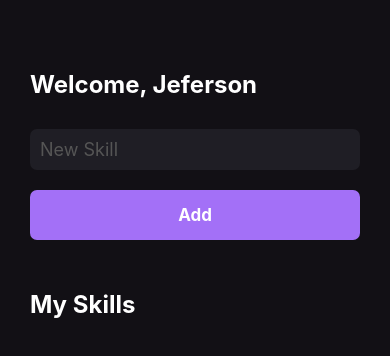
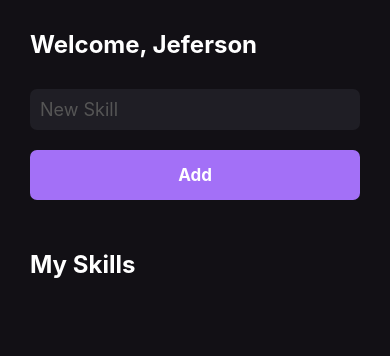
Before and after one commit to JeffyMesquita/myskills, a React Native app: screen / in a window 390 px wide. Shown: the top 356 px of the page. Built offline with nearby package versions, Linux system fonts and the light colour scheme.

Commit message:
ScrollView x Flatlist
Done

```diff
--- a/src/components/SKillCard.js
+++ b/src/components/SKillCard.js
@@ -3,11 +3,7 @@ import { TouchableOpacity, Text, StyleSheet } from 'react-native';
 
 export function SkillCard({ skill }) {
   return (
-    <TouchableOpacity
-      key={skill}
-      style={styles.buttonSkill}
-      activeOpacity={0.7}
-    >
+    <TouchableOpacity style={styles.buttonSkill} activeOpacity={0.7}>
       <Text style={styles.textSkill}>{skill}</Text>
     </TouchableOpacity>
   );
@@ -16,7 +12,7 @@ export function SkillCard({ skill }) {
 const styles = StyleSheet.create({
   textSkill: {
     color: '#FFF',
-    fontSize: 22,
+    fontSize: 18,
     fontWeight: 'bold',
   },
   buttonSkill: {
--- a/src/pages/Home.js
+++ b/src/pages/Home.js
@@ -1,11 +1,12 @@
 import React, { useState } from 'react';
 import {
+  View,
   ScrollView,
-  View,
   Text,
   StyleSheet,
   TextInput,
   Platform,
+  FlatList,
 } from 'react-native';
 import { Button } from '../components/Button';
 import { SkillCard } from '../components/SKillCard';
@@ -19,7 +20,7 @@ export function Home() {
   }
 
   return (
-    <ScrollView style={styles.container}>
+    <View style={styles.container}>
       <Text style={styles.title}>Welcome, Jeferson</Text>
       <TextInput
         style={styles.input}
@@ -32,10 +33,12 @@ export function Home() {
 
       <Text style={[styles.title, { marginVertical: 50 }]}>My Skills</Text>
 
-      {mySkills.map(skill => (
-        <SkillCard skill={skill} />
-      ))}
-    </ScrollView>
+      <FlatList
+        data={mySkills}
+        keyExtractor={item => item}
+        renderItem={({ item }) => <SkillCard skill={item} />}
+      />
+    </View>
   );
 }
 
@@ -44,7 +47,7 @@ const styles = StyleSheet.create({
     flex: 1,
     backgroundColor: '#121015',
     paddingHorizontal: 30,
-    paddingVertical: 70,
+    paddingTop: 30,
   },
   title: {
     color: '#FFF',
```
